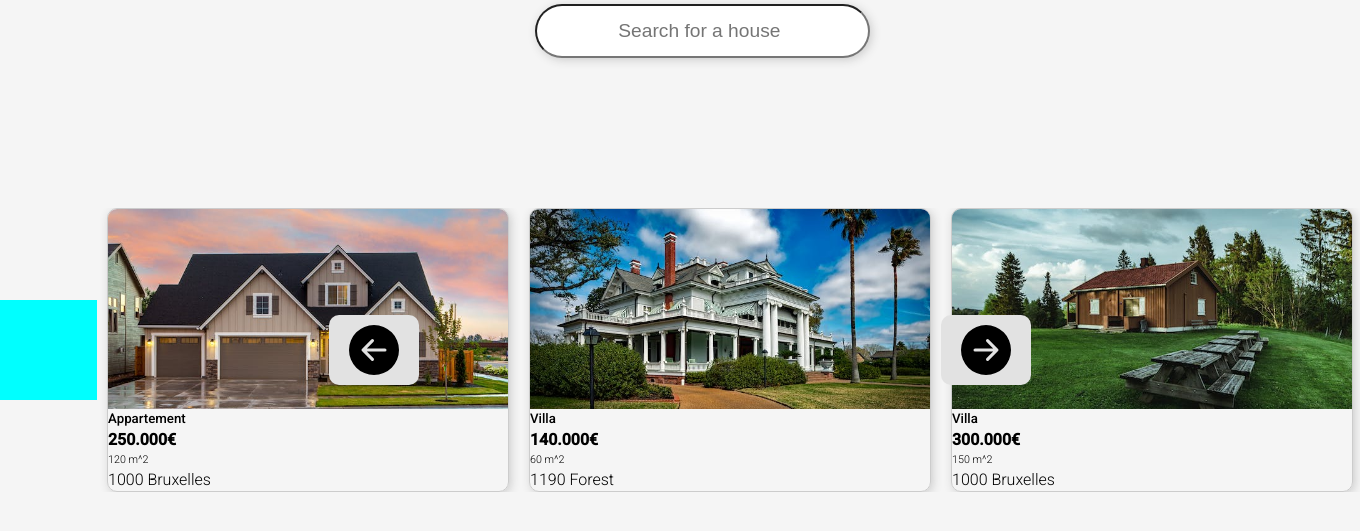
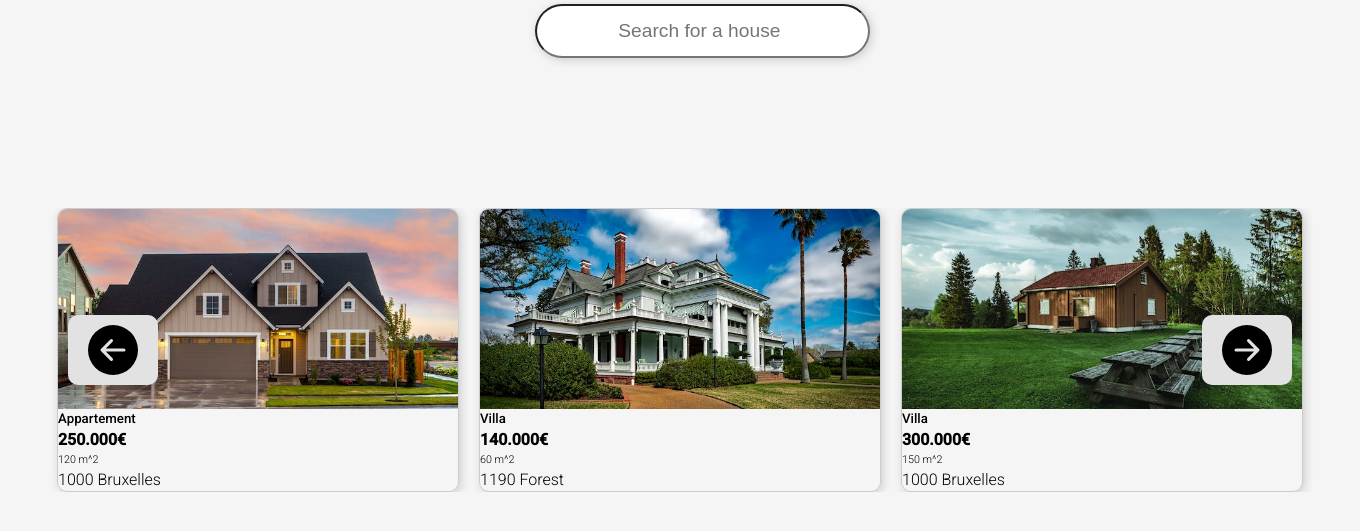
Before and after one commit to jhabaa/alt-f1, a Flask app: template templates/model.html in a window 1360 px wide. Shown: the part 146-677 px from the top of the page. Run offline with Flask 3, Linux system fonts and the light colour scheme; the template is opened without the code that fills it, so the values that code supplies are empty.

Commit message:
Model1 is ok with datas inside.

```diff
--- a/static/css/style.css
+++ b/static/css/style.css
@@ -73,7 +73,7 @@ body .row_container .nav {
   z-index: 5;
   display: flex;
   flex-direction: row;
-  justify-content: space-around;
+  justify-content: space-between;
 }
 body .row_container .nav .side {
   position: relative;
@@ -89,16 +89,7 @@ body .row_container .nav .side .navigator {
   width: 50px;
   height: 50px;
   box-shadow: 5px inset #ccc;
-}
-body .row_container .nav .side .navigator::before {
-  content: "";
-  position: absolute;
-  width: 100%;
-  height: 100%;
-  background-color: #d61111;
-  z-index: 5;
-  transform: scale(1.1);
-  transition: transform 0.5s ease-in-out;
+  transition: all 0.5s ease-in-out;
 }
 body .row_container .container {
   overflow: hidden;
--- a/static/css/style.scss
+++ b/static/css/style.scss
@@ -72,7 +72,7 @@ body{
             z-index: 5;
             display: flex;
             flex-direction: row;
-            justify-content: space-around;
+            justify-content: space-between;
 
             .side{
                 position: relative;
@@ -87,17 +87,9 @@ body{
                     width: 50px;
                     height: 50px;
                     box-shadow: 5px inset #ccc;
+                    transition: all 0.5s ease-in-out;
                 }
-                .navigator::before{
-                    content: "";
-                    position: absolute;
-                    width: 100%;
-                    height: 100%;
-                    background-color: #d61111;
-                    z-index: 5;
-                    transform: scale(1.1);
-                    transition: transform 0.5s ease-in-out;
-                }
+
 
             }
 
--- a/templates/model.html
+++ b/templates/model.html
@@ -44,8 +44,6 @@
             </div>
 
             <div class="container">
-                <!--Lspacer-->
-                <div class="lspacer"></div>
                 <div class="card">
                     <img src="../static/picture1.jpg" alt="1">
                     <h5>Appartement</h5>
@@ -116,8 +114,6 @@
                     <h6>120 m^2</h6>
                     <p>1000 Bruxelles</p>
                 </div>
-                <!--Rspacer-->
-                <div class="rspacer"></div>
             </div>
 
         </section>
```
Also changed, not shown: static/js/script.js (+55 -30 lines), 1 other file.
